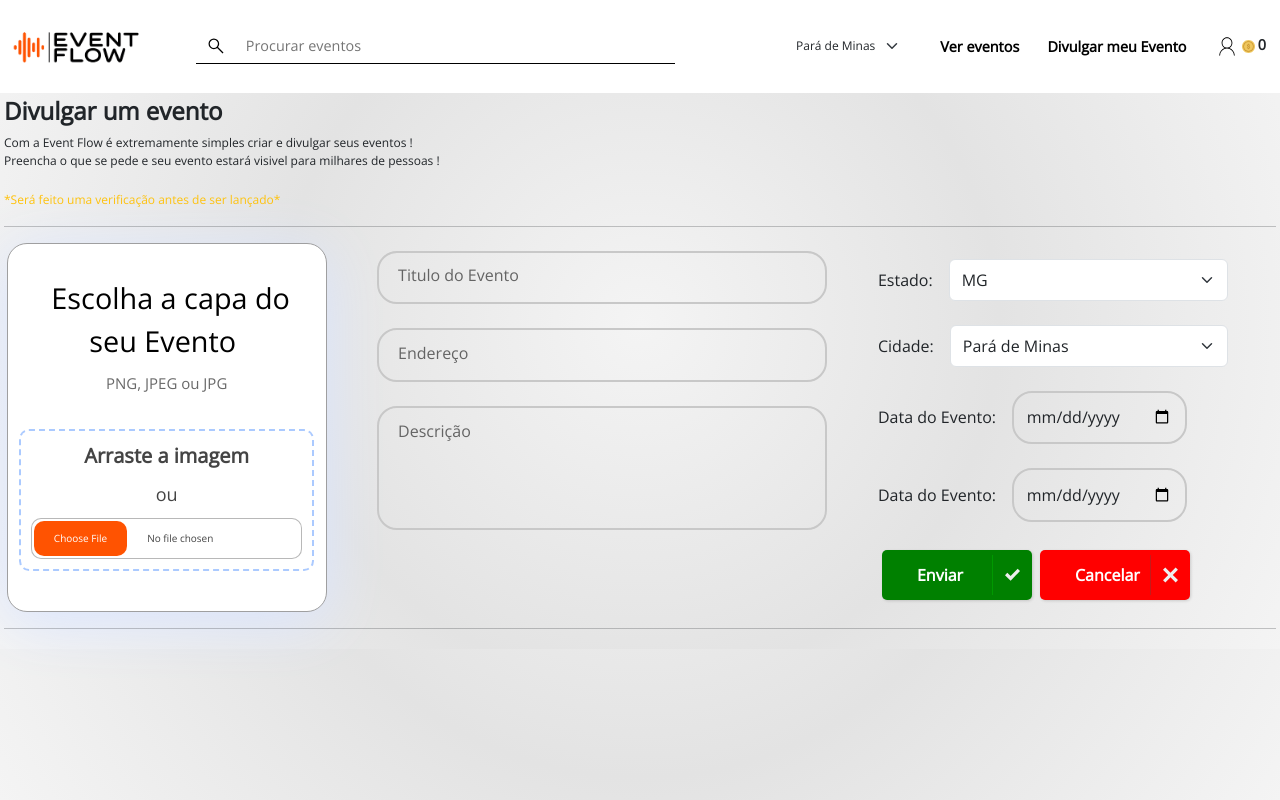
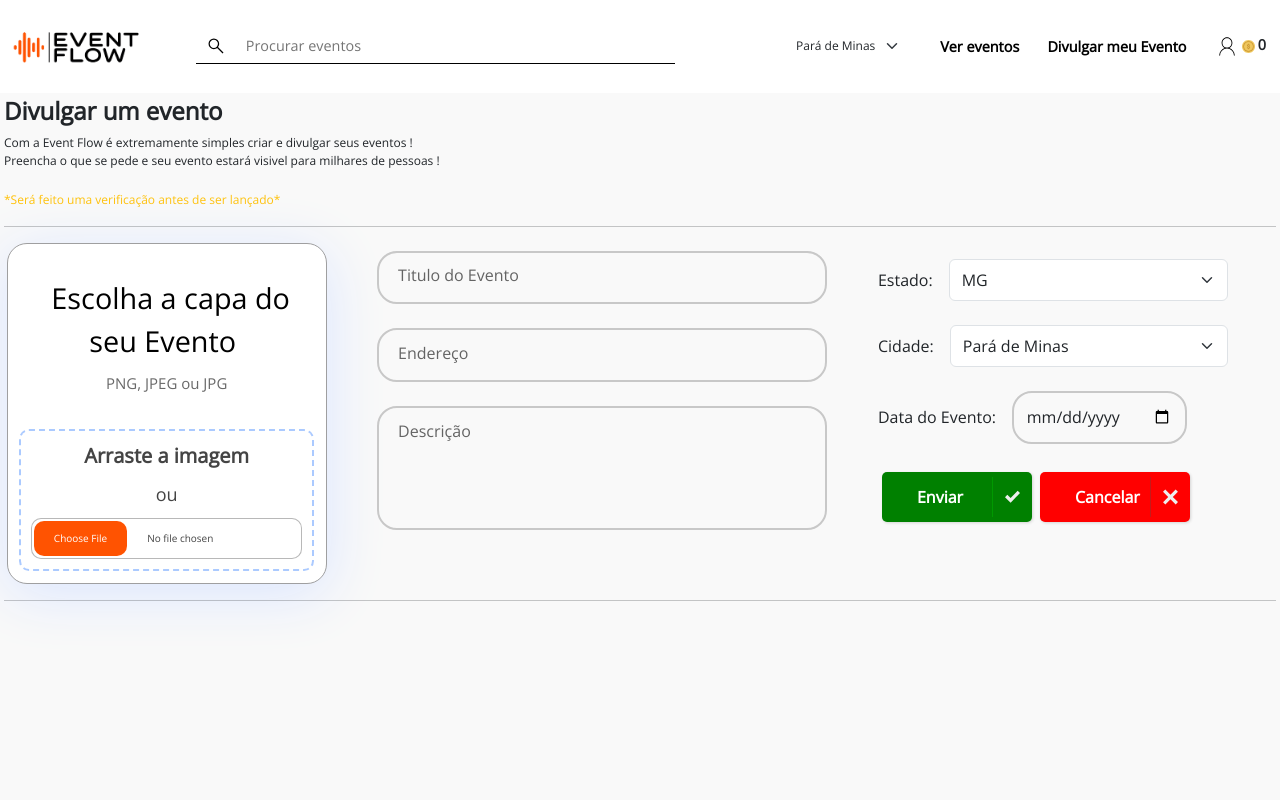
Before and after one commit to RyanNotF4und/EventFlow, a PHP site: page /upload.php in a window 1280 px wide. Run offline with PHP 8.4, Linux system fonts and the light colour scheme; the visitor is signed in with stand-in values (Sample User, id 1); data comes from the database, SQL or seed files in the repository.

Commit message:
Mexi no css

```diff
--- a/css/index.css
+++ b/css/index.css
@@ -9,8 +9,7 @@
 html,
 body {
     height: 100%;
-    background: rgb(244, 244, 244);
-    background: radial-gradient(circle, rgba(244, 244, 244, 1) 0%, rgba(227, 227, 227, 1) 50%, rgba(244, 244, 244, 1) 100%);
+    background-color: #f9f9f9;
 }
 
 ::-webkit-scrollbar {
@@ -303,8 +302,3 @@ section>form>table td {
 }
 
 /*-----------------*/
-
-/*Botao de compra*/
-
-
-/*-------------*/
--- a/css/input-group.css
+++ b/css/input-group.css
@@ -22,7 +22,7 @@
     margin-left: 0.5em;
     pointer-events: none;
     transition: all 0.3s ease;
-    color: rgb(100, 100, 100);
+    color: #646464;
 }
 
 .inputGroup :is(input:focus, input:valid)~label {
--- a/upload.php
+++ b/upload.php
@@ -155,21 +155,21 @@
                 <label for="file-input" class="drop-container">
                 <span class="drop-title">Arraste a imagem</span>
                 ou
-                <input type="file" accept="image/*" required="" id="file-input">
+                <input type="file" accept="image/*" name="image" id="file-input" required>
                 </label>
             </div>
 
             <div class="inputGroup m-2 ms-5 mx-auto">
                 <div>
-                    <input type="text" name="text" id="Titulo" required>
+                    <input type="text" name="title" id="Titulo" required>
                     <label for="Titulo">Titulo do Evento</label>
                 </div>
                 <div class="mt-4">
-                    <input type="text" name="text" id="Endereco" required>
+                    <input type="text" name="adress" id="Endereco" required>
                     <label for="Endereco">Endereço</label>
                 </div>
                 <div class="mt-4">
-                    <input type="text" name="text" id="Descricao" class="p-5" required>
+                    <input type="text" name="description" id="Descricao" class="pt-5 pb-5" required>
                     <label for="Descricao">Descrição</label>
                 </div>
             </div>
@@ -186,10 +186,6 @@
                     <select class="form-select form-control-lg ms-3" name="state" id="">
                         <option value="Pará de Minas">Pará de Minas</option>
                     </select>
-                </div>
-                <div class="d-flex mt-4">
-                    <span class="d-flex align-items-center">Data do Evento:</span>
-                    <input class="form-control form-control-lg w-50 ms-3" type="date" name="date_event" required />
                 </div>
                 <div class="d-flex mt-4">
                     <span class="d-flex align-items-center">Data do Evento:</span>
```
Also changed, not shown: uploads/event/641145f3b807aDesign_sem_nome.png (added).
